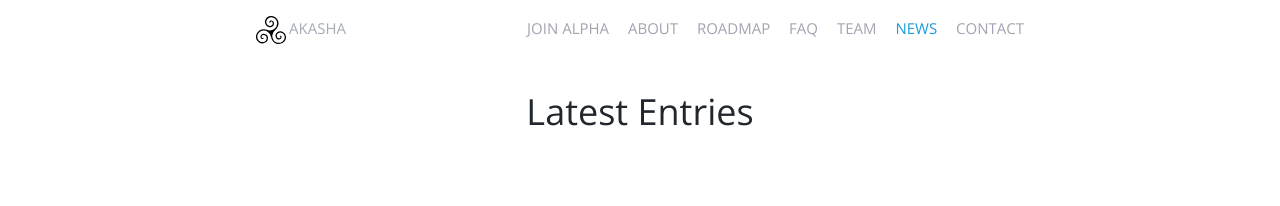
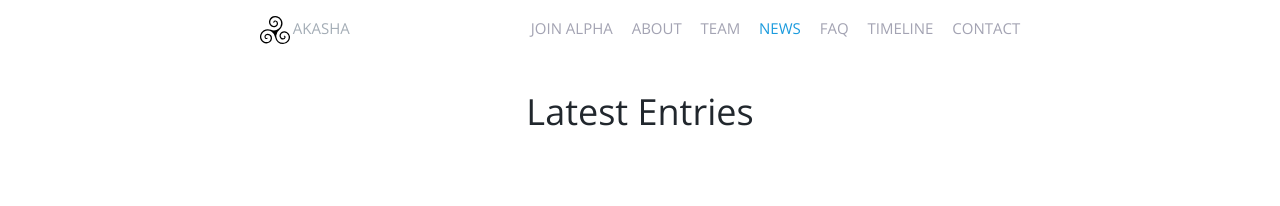
Before and after one commit to AKASHAorg/blog.akasha.world, a Jekyll site: the page built from index.html, in a window 1280 px wide. Shown: the top 206 px of the page. Built offline with Jekyll 4.4.1, drawn with Linux system fonts in a browser that asks for light colours; the list of posts is cut into pages by our own code.

Commit message:
Re-aranged links

```diff
--- a/_includes/header.html
+++ b/_includes/header.html
@@ -6,10 +6,10 @@
   <ul>
     <li><a href="http://akasha.world/#joinAlpha">JOIN ALPHA</a></li>
     <li><a href="http://akasha.world/#about">ABOUT</a></li>
-    <li><a href="http://akasha.world/#roadmap">ROADMAP</a></li>
-    <li><a href="http://akasha.world/#faq">FAQ</a></li>
     <li><a href="http://akasha.world/#team">TEAM</a></li>
     <li><a href="#" style="color:#0290DA">NEWS</a></li>
+    <li><a href="http://akasha.world/#faq">FAQ</a></li>
+    <li><a href="http://akasha.world/#roadmap">TIMELINE</a></li>
     <li><a href="http://akasha.world/#contact">CONTACT</a></li>
   </ul>
   <a href="#" id="menu-link">
```
